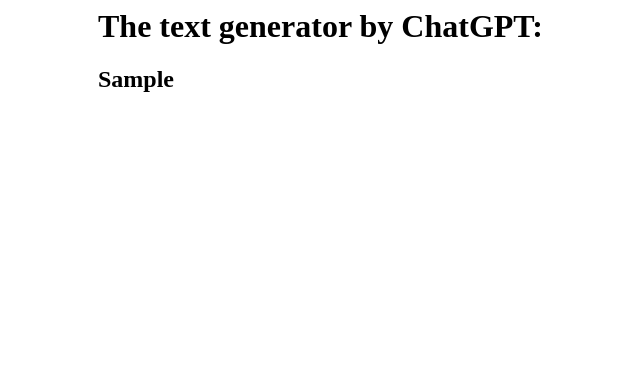
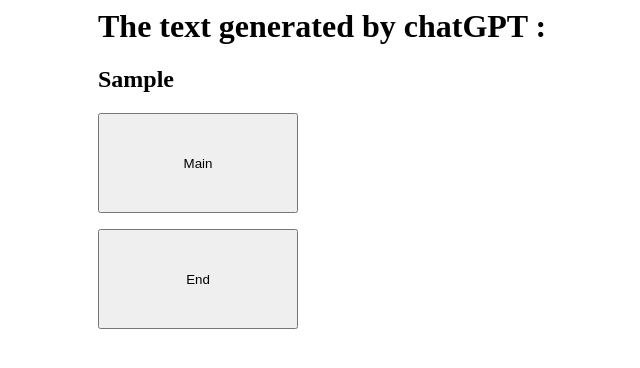
Before and after one commit to Tao0503/RPA-19ffeb2024, a Flask app: template templates/text_result.html in a window 1280 px wide. Shown: the top 368 px of the page, without its empty margins (226-866 px from the left). Run offline with Flask 3, Linux system fonts and the light colour scheme; the template is opened without the code that fills it: most values are stand-ins (such as "Sample title", 1, 10 or a date in 2020).

Commit message:
Update text_result.html

```diff
--- a/templates/text_result.html
+++ b/templates/text_result.html
@@ -6,12 +6,12 @@
 </style>
 
 <div class="container">
-<h1>The text generator by ChatGPT:</h1>
+<h1>The text generated by chatGPT : </h1>
 <p><h2>{{r}}</h2></p>
-<form action="/main" method="post"
-    <input type ="submit" value="Main" style="width:200px;height:100px;"
+<form action="/main" method="post">
+        <input type = "submit" value="Main" style="width:200px;height:100px;">
 </form>
-<form action="/end" method="post"
-    <input type = "submit" value="End" style="width:200px;height:100px;"
+<form action="/end" method="post">
+    <input type = "submit" value="End" style="width:200px;height:100px;">
 </form>
 </div>
```
